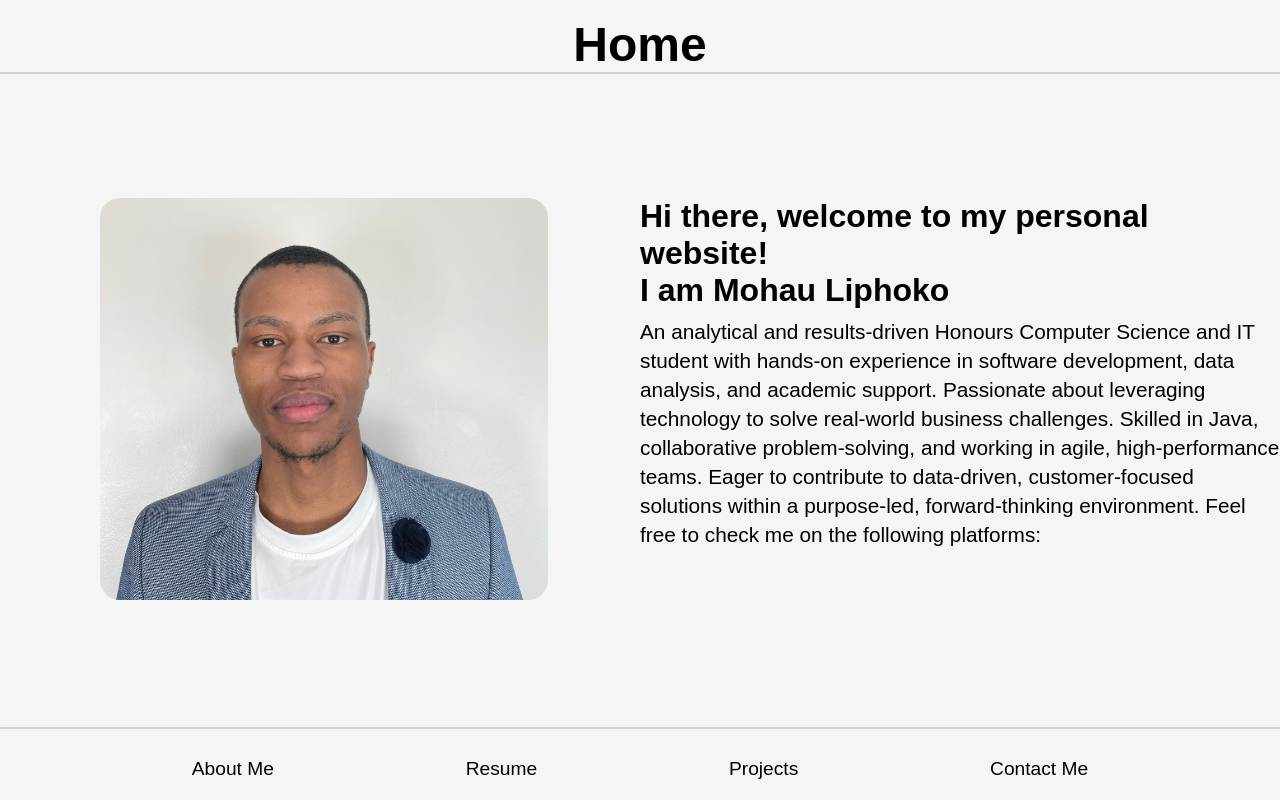
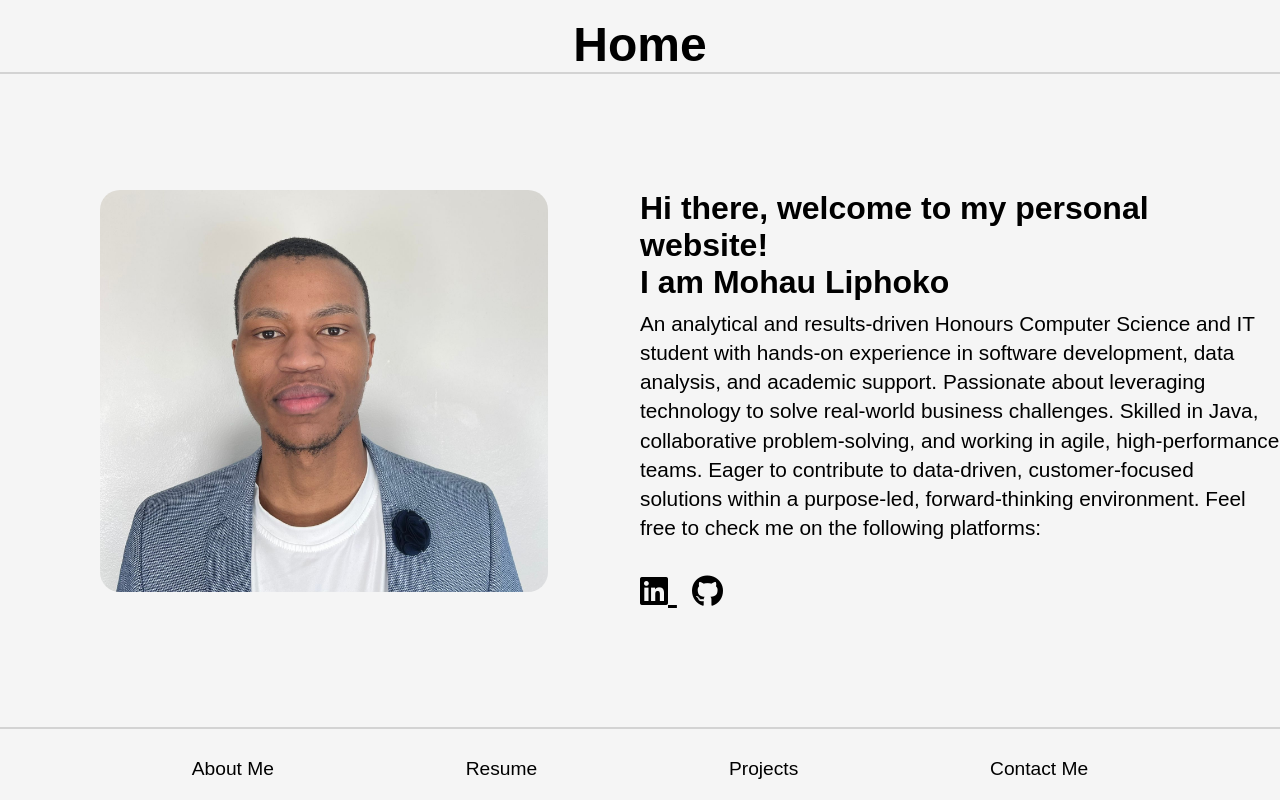
Before and after one commit to mohhaauu/personal-portfolio, a plain HTML site: page html/index.html in a window 1280 px wide. Drawn offline with Linux system fonts and the light colour scheme.

Commit message:
Added icon links for linkedin and github

```diff
--- a/css/style.css
+++ b/css/style.css
@@ -64,11 +64,24 @@ main.content {
     margin-left: 100px;
 }
 .right-side h2 {
-  font-size: 2rem;
-  margin-bottom: 0.5rem;
+    font-size: 2rem;
+    margin-bottom: 0.5rem;
 }
 
 .right-side p {
-  font-size: 1.3rem;
-  line-height: 1.4;
+    font-size: 1.3rem;
+    line-height: 1.4;
 }
+.social-icons {
+    margin-top: 2rem;
+}
+.social-icons a {
+    margin-right: 15px;
+    font-size: 2rem;
+    color: black;
+    transition: color 0.3s ease, transform 0.3s ease;
+}
+.social-icons a:hover {
+    color: rgb(65, 65, 238);
+    transform: scale(1.2);
+}
--- a/html/index.html
+++ b/html/index.html
@@ -5,7 +5,8 @@
     <meta name="viewport" content="width=device-width, initial-scale=1.0">
     <title>Personal Website</title>
     <link rel="stylesheet" href="../css/style.css" />
-</head>
+    <link rel="stylesheet" href="https://cdnjs.cloudflare.com/ajax/libs/font-awesome/6.5.0/css/all.min.css"/>
+  </head>
 <body>
     <!-- Top Title Section -->
   <header>
@@ -25,9 +26,14 @@
  business challenges. Skilled in Java, collaborative problem-solving, and working in agile, high-performance teams.
  Eager to contribute to data-driven, customer-focused solutions within a purpose-led, forward-thinking environment. Feel free to check me on the following platforms:
             </p>
-            <!--<nav>
-
-            </nav>-->
+            <div class="social-icons">
+              <a href="https://www.linkedin.com/in/mohau-liphoko-692a58276/" target="_blank">
+                <i class="fab fa-linkedin"></i>
+              </a>
+              <a href="https://github.com/mohhaauu" target="_blank">
+                <i class="fab fa-github"></i>
+              </a>
+            </div>
         </div>
      </main>
     <!-- Bottom pages as links-->
```
